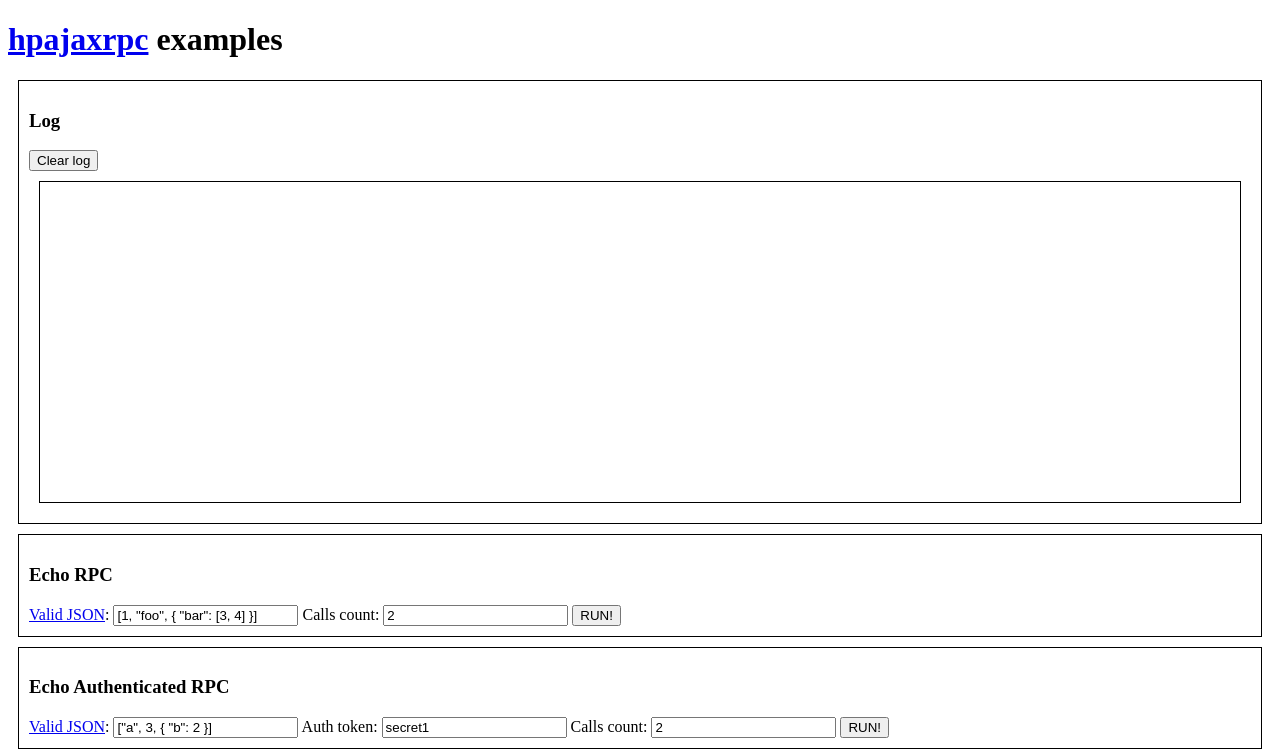
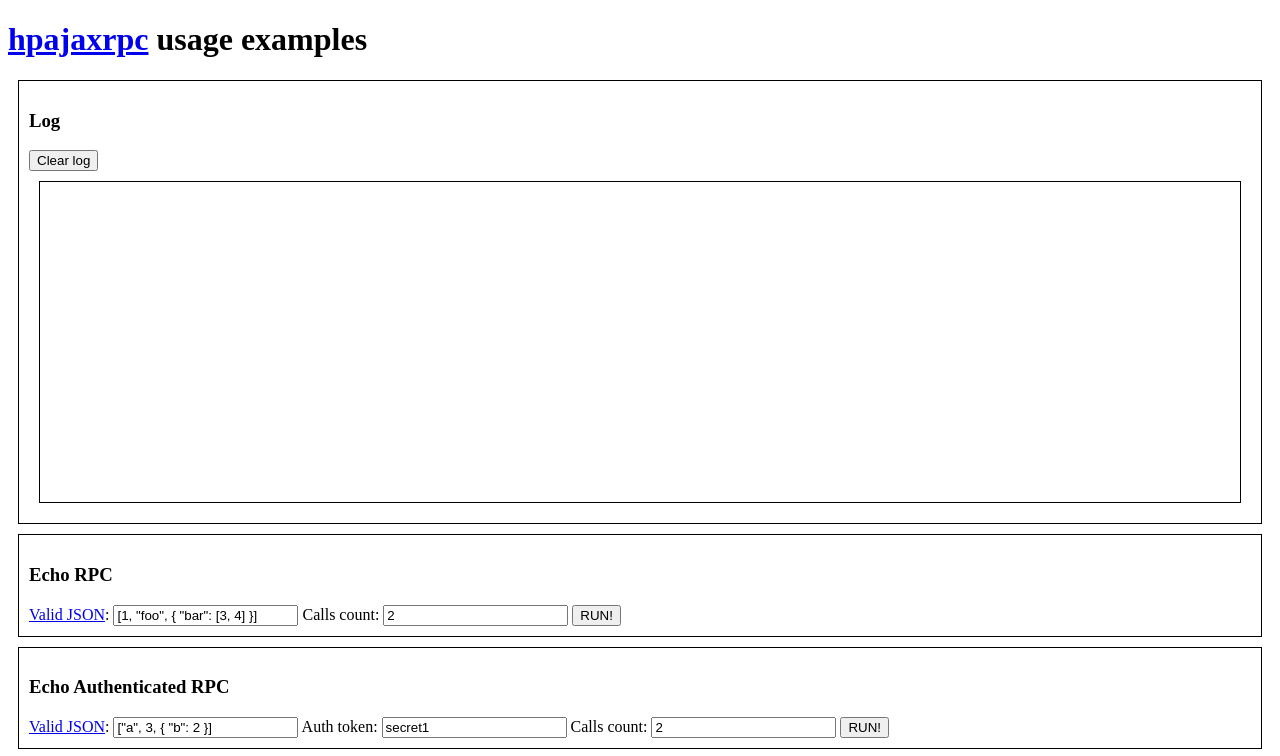
Before and after one commit to valyala/hpajaxrpc, a plain HTML site: page examples/appengine/index.html in a window 1280 px wide. Shown: the top 756 px of the page. Drawn offline with Linux system fonts and the light colour scheme; a script that the page names is missing.

Commit message:
added missing word :)

```diff
--- a/examples/appengine/index.html
+++ b/examples/appengine/index.html
@@ -253,7 +253,7 @@ div {
 </style>
 </head>
 <body>
-<h1><a href="https://github.com/valyala/hpajaxrpc">hpajaxrpc</a> examples</h1>
+<h1><a href="https://github.com/valyala/hpajaxrpc">hpajaxrpc</a> usage examples</h1>
 <div>
   <h3>Log</h3>
   <button onclick="clear_log()">Clear log</button>
```
